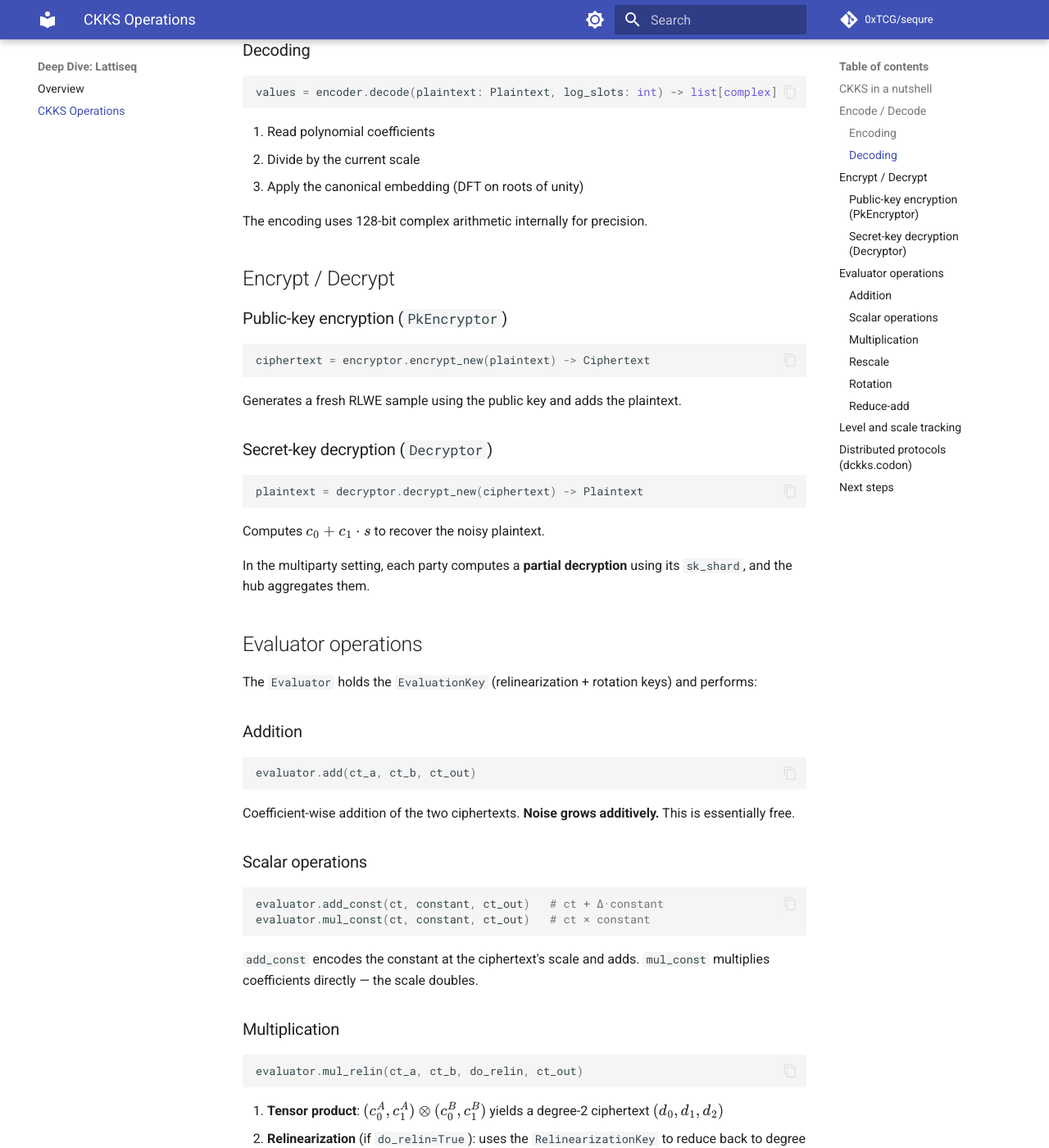
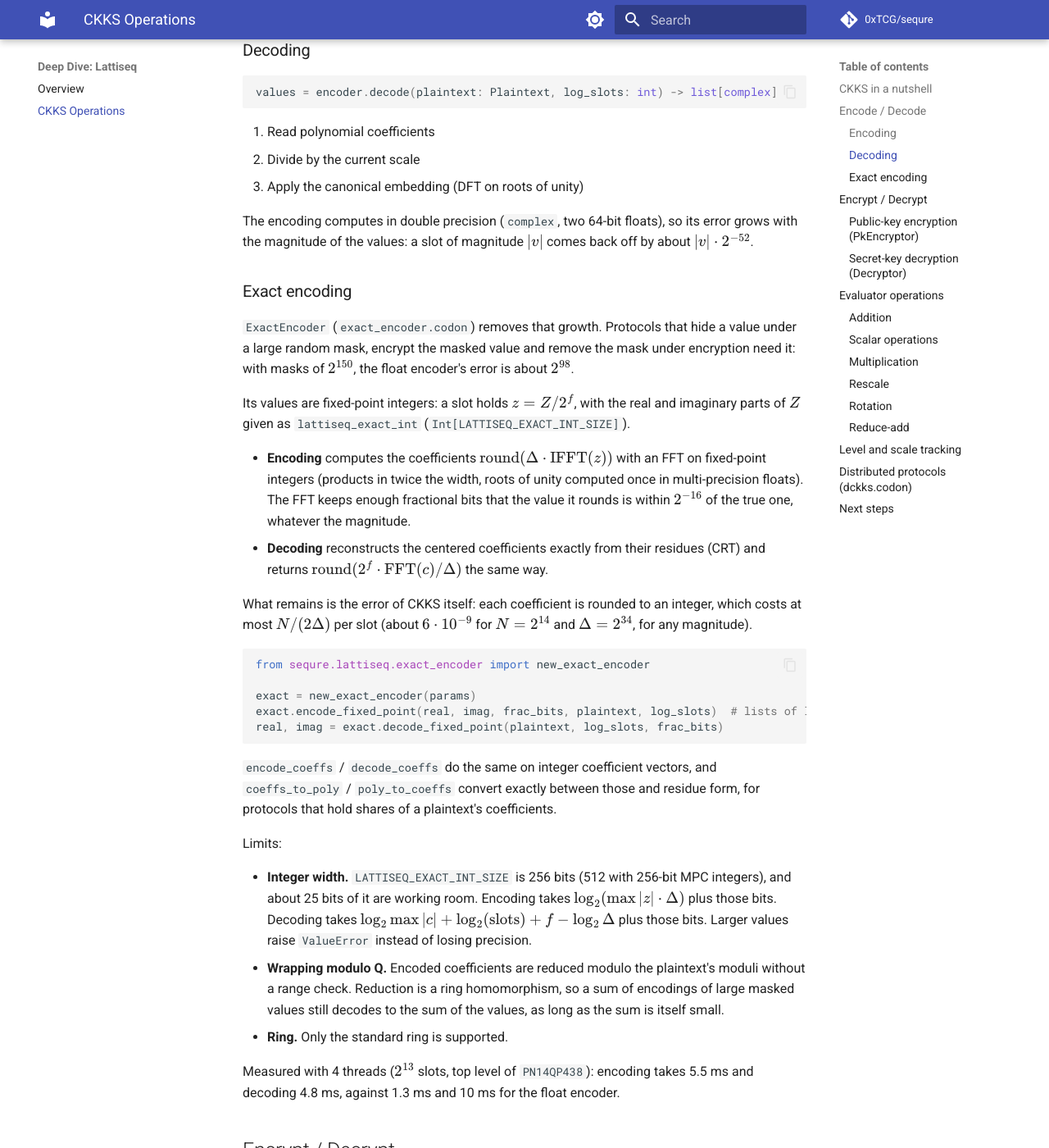
Before and after one commit to 0xTCG/sequre, an MkDocs documentation site: the page built from docs/deep-dive-lattiseq/ckks-operations.md, in a window 1280 px wide and 1400 px high, scrolled down 958 px. Shown: the whole window at 82% size. Built offline with MkDocs 1.6.1 and Material for MkDocs 9.7.7, drawn with Linux system fonts in a browser that asks for light colours; comment, search, counter and statistics services are not loaded.

Commit message:
Exact encoder implemented

````diff
--- a/docs/deep-dive-lattiseq/ckks-operations.md
+++ b/docs/deep-dive-lattiseq/ckks-operations.md
@@ -36,7 +36,36 @@ values = encoder.decode(plaintext: Plaintext, log_slots: int) -> list[complex]
 2. Divide by the current scale
 3. Apply the canonical embedding (DFT on roots of unity)
 
-The encoding uses 128-bit complex arithmetic internally for precision.
+The encoding computes in double precision (`complex`, two 64-bit floats), so its error grows with the magnitude of the values: a slot of magnitude $|v|$ comes back off by about $|v| \cdot 2^{-52}$.
+
+### Exact encoding
+
+`ExactEncoder` (`exact_encoder.codon`) removes that growth. Protocols that hide a value under a large random mask, encrypt the masked value and remove the mask under encryption need it: with masks of $2^{150}$, the float encoder's error is about $2^{98}$.
+
+Its values are fixed-point integers: a slot holds $z = Z / 2^{f}$, with the real and imaginary parts of $Z$ given as `lattiseq_exact_int` (`Int[LATTISEQ_EXACT_INT_SIZE]`).
+
+- **Encoding** computes the coefficients $\text{round}(\Delta \cdot \text{IFFT}(z))$ with an FFT on fixed-point integers (products in twice the width, roots of unity computed once in multi-precision floats). The FFT keeps enough fractional bits that the value it rounds is within $2^{-16}$ of the true one, whatever the magnitude.
+- **Decoding** reconstructs the centered coefficients exactly from their residues (CRT) and returns $\text{round}(2^{f} \cdot \text{FFT}(c) / \Delta)$ the same way.
+
+What remains is the error of CKKS itself: each coefficient is rounded to an integer, which costs at most $N / (2\Delta)$ per slot (about $6 \cdot 10^{-9}$ for $N = 2^{14}$ and $\Delta = 2^{34}$, for any magnitude).
+
+```python
+from sequre.lattiseq.exact_encoder import new_exact_encoder
+
+exact = new_exact_encoder(params)
+exact.encode_fixed_point(real, imag, frac_bits, plaintext, log_slots)  # lists of lattiseq_exact_int
+real, imag = exact.decode_fixed_point(plaintext, log_slots, frac_bits)
+```
+
+`encode_coeffs` / `decode_coeffs` do the same on integer coefficient vectors, and `coeffs_to_poly` / `poly_to_coeffs` convert exactly between those and residue form, for protocols that hold shares of a plaintext's coefficients.
+
+Limits:
+
+- **Integer width.** `LATTISEQ_EXACT_INT_SIZE` is 256 bits (512 with 256-bit MPC integers), and about 25 bits of it are working room. Encoding takes $\log_2(\max|z| \cdot \Delta)$ plus those bits. Decoding takes $\log_2 \max|c| + \log_2(\text{slots}) + f - \log_2 \Delta$ plus those bits. Larger values raise `ValueError` instead of losing precision.
+- **Wrapping modulo Q.** Encoded coefficients are reduced modulo the plaintext's moduli without a range check. Reduction is a ring homomorphism, so a sum of encodings of large masked values still decodes to the sum of the values, as long as the sum is itself small.
+- **Ring.** Only the standard ring is supported.
+
+Measured with 4 threads ($2^{13}$ slots, top level of `PN14QP438`): encoding takes 5.5 ms and decoding 4.8 ms, against 1.3 ms and 10 ms for the float encoder.
 
 ## Encrypt / Decrypt
 
````
Also changed, not shown: docs/api/configuration.md (+1 -0 lines), docs/api/lattiseq.md (+17 -1 lines), docs/crypto-corner/security-assumptions.md (+1 -1 lines), docs/deep-dive-lattiseq/overview.md (+1 -0 lines), 4 other files.
